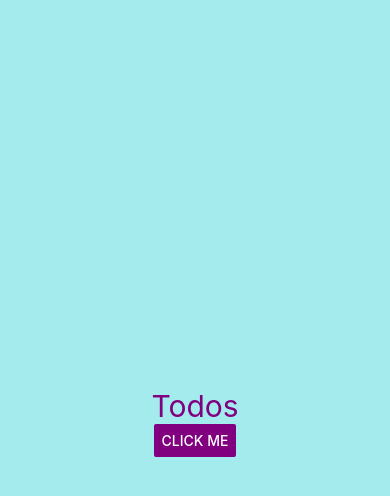
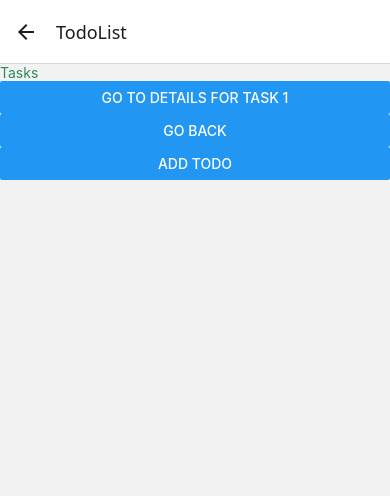
Before and after one commit to neurothrone/todos-rn, a React Native app: screen /TodoList in a window 390 px wide. Shown: the top 496 px of the page. Built offline with nearby package versions, Linux system fonts and the light colour scheme.

Commit message:
add screens and implement navigation

```diff
--- a/App.tsx
+++ b/App.tsx
@@ -1,6 +1,27 @@
-import { StatusBar } from 'expo-status-bar';
-import { Button, StyleSheet, Text, View } from 'react-native';
-import mainStyle from "./ui/styles/main-style";
+// import { StatusBar } from 'expo-status-bar';
+// import mainStyle from "./ui/styles/main-style";
+import { StyleSheet } from 'react-native';
+import { createNativeStackNavigator } from "@react-navigation/native-stack";
+import { NavigationContainer } from "@react-navigation/native";
+import HomeScreen from "./ui/screens/HomeScreen";
+import TodoListScreen from "./ui/screens/TodoListScreen";
+import AddTodoScreen from "./ui/screens/AddTodoScreen";
+import TodoDetailScreen from "./ui/screens/TodoDetailScreen";
+import { RootStackParamList } from "./ui/navigation";
+
+
+const Stack = createNativeStackNavigator<RootStackParamList>();
+
+function RootStack() {
+  return (
+    <Stack.Navigator initialRouteName="Home">
+      <Stack.Screen name="Home" component={HomeScreen}/>
+      <Stack.Screen name="TodoList" component={TodoListScreen}/>
+      <Stack.Screen name="AddTodo" component={AddTodoScreen}/>
+      <Stack.Screen name="TodoDetail" component={TodoDetailScreen}/>
+    </Stack.Navigator>
+  );
+}
 
 const App = () => {
   const handleClick = (value: number) => {
@@ -8,16 +29,19 @@ const App = () => {
   }
 
   return (
-    <>
-      <View style={[mainStyle.container, styles.container]}>
-        <Text style={[styles.text, { fontSize: 30 }]}>Todos</Text>
-        <Button
-          color="purple"
-          title="Click Me"
-          onPress={() => handleClick(7)}
-        />
-      </View>
-    </>
+    <NavigationContainer>
+      <RootStack/>
+    </NavigationContainer>
+    // <>
+    //   <View style={[mainStyle.container, styles.container]}>
+    //     <Text style={[styles.text, { fontSize: 30 }]}>Todos</Text>
+    //     <Button
+    //       color="purple"
+    //       title="Click Me"
+    //       onPress={() => handleClick(7)}
+    //     />
+    //   </View>
+    // </>
     // {<View style={styles.container}>}
     //   {/*<Text>Todos</Text>*/}
     //   {/*<StatusBar style="auto"/>*/}
--- /dev/null
+++ b/ui/navigation.ts
@@ -0,0 +1,8 @@
+type RootStackParamList = {
+  Home: undefined;
+  TodoList: undefined;
+  AddTodo: undefined;
+  TodoDetail: { taskId: string };
+}
+
+export type { RootStackParamList };
--- /dev/null
+++ b/ui/screens/AddTodoScreen.tsx
@@ -0,0 +1,23 @@
+import { StyleSheet, Text, View } from 'react-native';
+import { NativeStackScreenProps } from '@react-navigation/native-stack';
+import { RootStackParamList } from '../navigation';
+
+type Props = NativeStackScreenProps<RootStackParamList, 'AddTodo'>;
+
+const AddTodoScreen = ({ route, navigation }: Props) => {
+  return (
+    <>
+      <View>
+        <Text style={styles.text}>Add Task</Text>
+      </View>
+    </>
+  );
+}
+
+const styles = StyleSheet.create({
+  text: {
+    color: "seagreen",
+  }
+});
+
+export default AddTodoScreen;
--- /dev/null
+++ b/ui/screens/HomeScreen.tsx
@@ -0,0 +1,26 @@
+import { Button, StyleSheet, Text, View } from 'react-native';
+import { NativeStackScreenProps } from '@react-navigation/native-stack';
+import { RootStackParamList } from '../navigation';
+
+type Props = NativeStackScreenProps<RootStackParamList, 'Home'>;
+
+const HomeScreen = ({ navigation }: Props) => {
+  return (
+    <>
+      <View>
+        <Button
+          title="Add Task"
+          onPress={() => navigation.navigate("TodoList")}
+        />
+      </View>
+    </>
+  );
+}
+
+const styles = StyleSheet.create({
+  text: {
+    color: "seagreen",
+  }
+});
+
+export default HomeScreen;
--- /dev/null
+++ b/ui/screens/TodoDetailScreen.tsx
@@ -0,0 +1,33 @@
+import { Button, StyleSheet, Text, View } from 'react-native';
+import { NativeStackScreenProps } from '@react-navigation/native-stack';
+import { RootStackParamList } from '../navigation';
+
+type Props = NativeStackScreenProps<RootStackParamList, 'TodoDetail'>;
+
+const TodoDetailScreen = ({ route, navigation }: Props) => {
+  const { taskId } = route.params;
+
+  return (
+    <>
+      <View>
+        <Text style={styles.text}>Task {taskId} Detail</Text>
+        <Button
+          title="Go Back"
+          onPress={() => navigation.goBack()}
+        />
+        <Button
+          title="Go Back to Home"
+          onPress={() => navigation.popToTop()}
+        />
+      </View>
+    </>
+  );
+}
+
+const styles = StyleSheet.create({
+  text: {
+    color: "seagreen",
+  }
+});
+
+export default TodoDetailScreen;
--- /dev/null
+++ b/ui/screens/TodoListScreen.tsx
@@ -0,0 +1,35 @@
+import { Button, StyleSheet, Text, View } from 'react-native';
+import { NativeStackScreenProps } from '@react-navigation/native-stack';
+import { RootStackParamList } from '../navigation';
+
+type Props = NativeStackScreenProps<RootStackParamList, 'TodoList'>;
+
+const TodoListScreen = ({ route, navigation }: Props) => {
+
+  return (
+    <>
+      <View>
+        <Text style={styles.text}>Tasks</Text>
+        <Button
+          title="Go to Details for Task 1"
+          onPress={() => navigation.navigate("TodoDetail", { taskId: "1" })}
+        />
+        <Button
+          title="Go Back"
+          onPress={() => navigation.goBack()}></Button>
+        <Button
+          title="Add Todo"
+          onPress={() => navigation.navigate("AddTodo")}
+        />
+      </View>
+    </>
+  );
+}
+
+const styles = StyleSheet.create({
+  text: {
+    color: "seagreen",
+  }
+});
+
+export default TodoListScreen;
```
